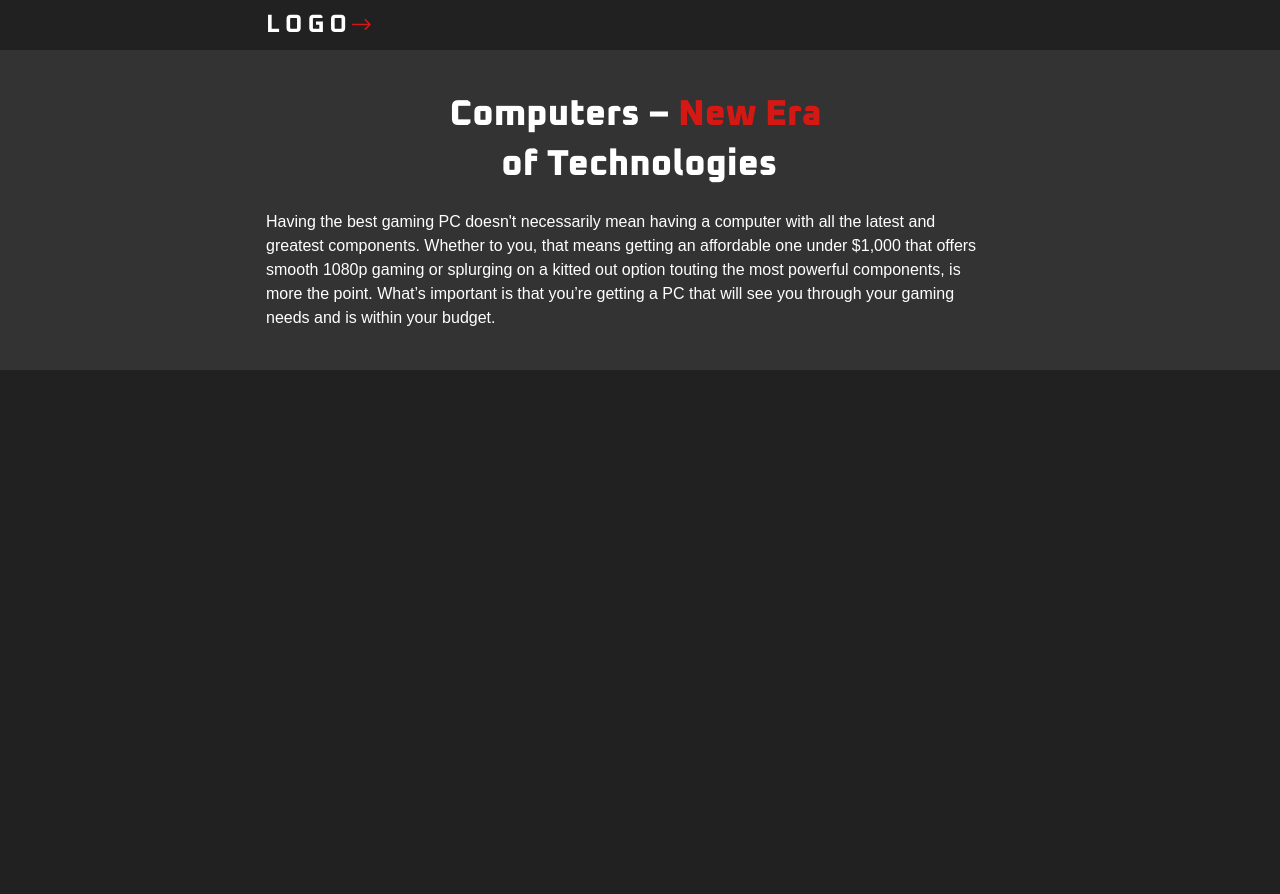
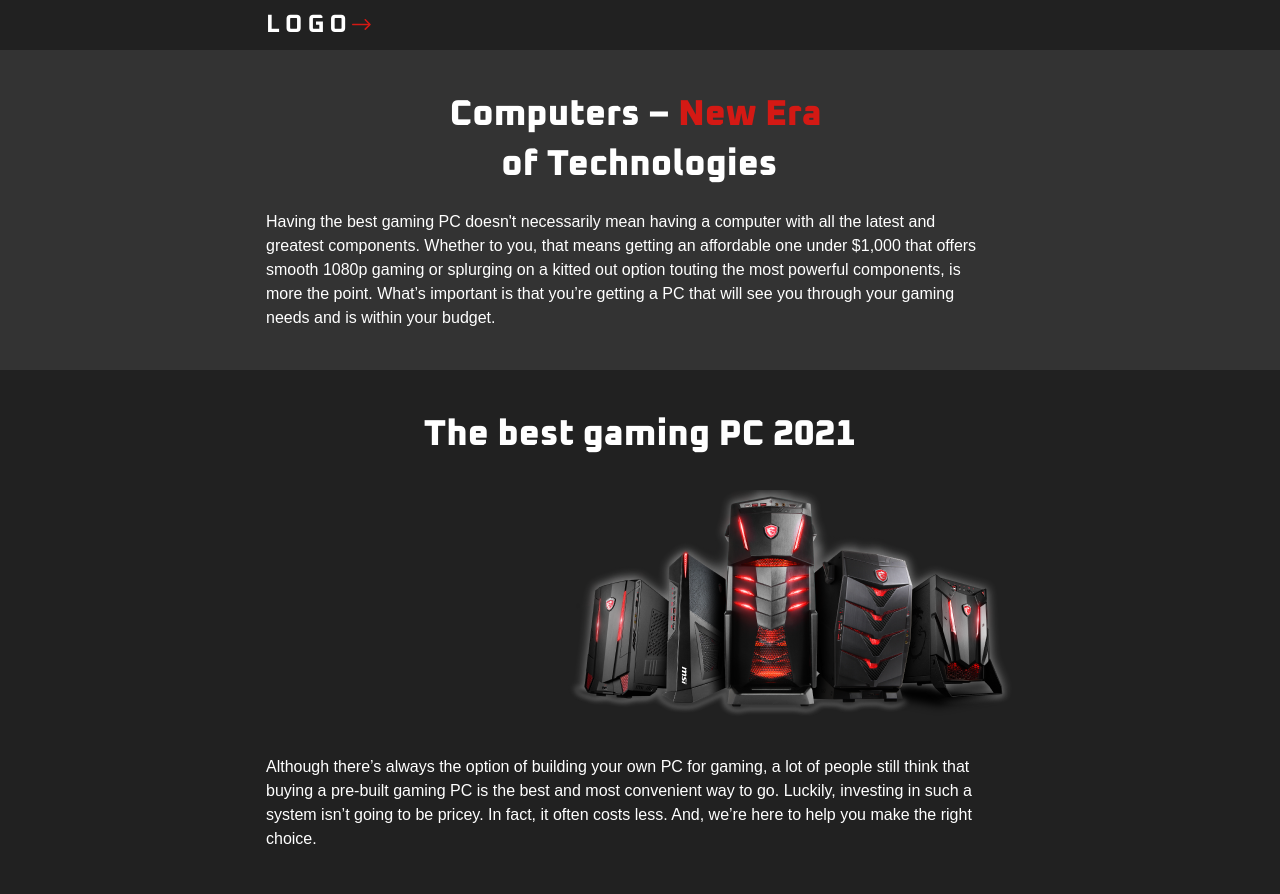
Before and after one commit to klevoDev/10-background-practice-add, a plain HTML site: page index.html in a window 1280 px wide. Before the commit the page ends 800 px from the top, so only its background shows below. Drawn offline with Linux system fonts and the light colour scheme; a web font is replaced by a local one.

Commit message:
add section pc

```diff
--- a/css/style.css
+++ b/css/style.css
@@ -49,6 +49,10 @@ body {
     padding: 40px 0 40px;
 }
 
+.page__pc {
+    padding: 40px 0;
+}
+
 
 
 .header__logo {
@@ -87,3 +91,28 @@ body {
 .computers__text {
     max-width: 712px;
 }
+
+
+
+
+.pc {}
+
+.pc__subheading {
+    text-align: center;
+
+    margin-bottom: 30px;
+}
+
+.pc__background {
+    max-width: 451px;
+    height: 235px;
+    background-image: url(./../img/computers.png);
+    background-repeat: no-repeat;
+    /* 298px ну привет, background-position-x не работает */
+    margin-left: 298px;
+    background-size: cover;
+
+    margin-bottom: 30px;
+}
+
+.pc__text {}
--- a/index.html
+++ b/index.html
@@ -25,13 +25,25 @@
         <main class="page">
             <section class="page__computers computers">
                 <div class="container">
-                    <h1 class="computers__subheading subheading">
+                    <h2 class="computers__subheading subheading">
                         <!-- вопрос как правильно поступить в этой ситуации -->
                         Computers – <span class="computers__strong">New Era</span> &nbsp;&nbsp;&nbsp;&nbsp;&nbsp; of Technologies
-                    </h1>
+                    </h2>
                     <p class="computers__text text">
                         Having the best gaming PC doesn't necessarily mean having a computer with all the latest and greatest components. Whether to you, that means getting an affordable one under $1,000 that offers smooth 1080p gaming or splurging on a kitted out option touting the most powerful components, is more the point. What’s important is that you’re getting a PC that will see you through your gaming needs and is within your budget.
                     </p>
+                </div>
+            </section>
+
+            <section class="page__pc pc">
+                <div class="container">
+                    <h2 class="pc__subheading subheading">
+                        The best gaming PC 2021
+                    </h2>
+                    <div class="pc__background"></div>
+                    <div class="pc__text text">
+                        Although there’s always the option of building your own PC for gaming, a lot of people still think that buying a pre-built gaming PC is the best and most convenient way to go. Luckily, investing in such a system isn’t going to be pricey. In fact, it often costs less. And, we’re here to help you make the right choice.
+                    </div>
                 </div>
             </section>
         </main>
```
